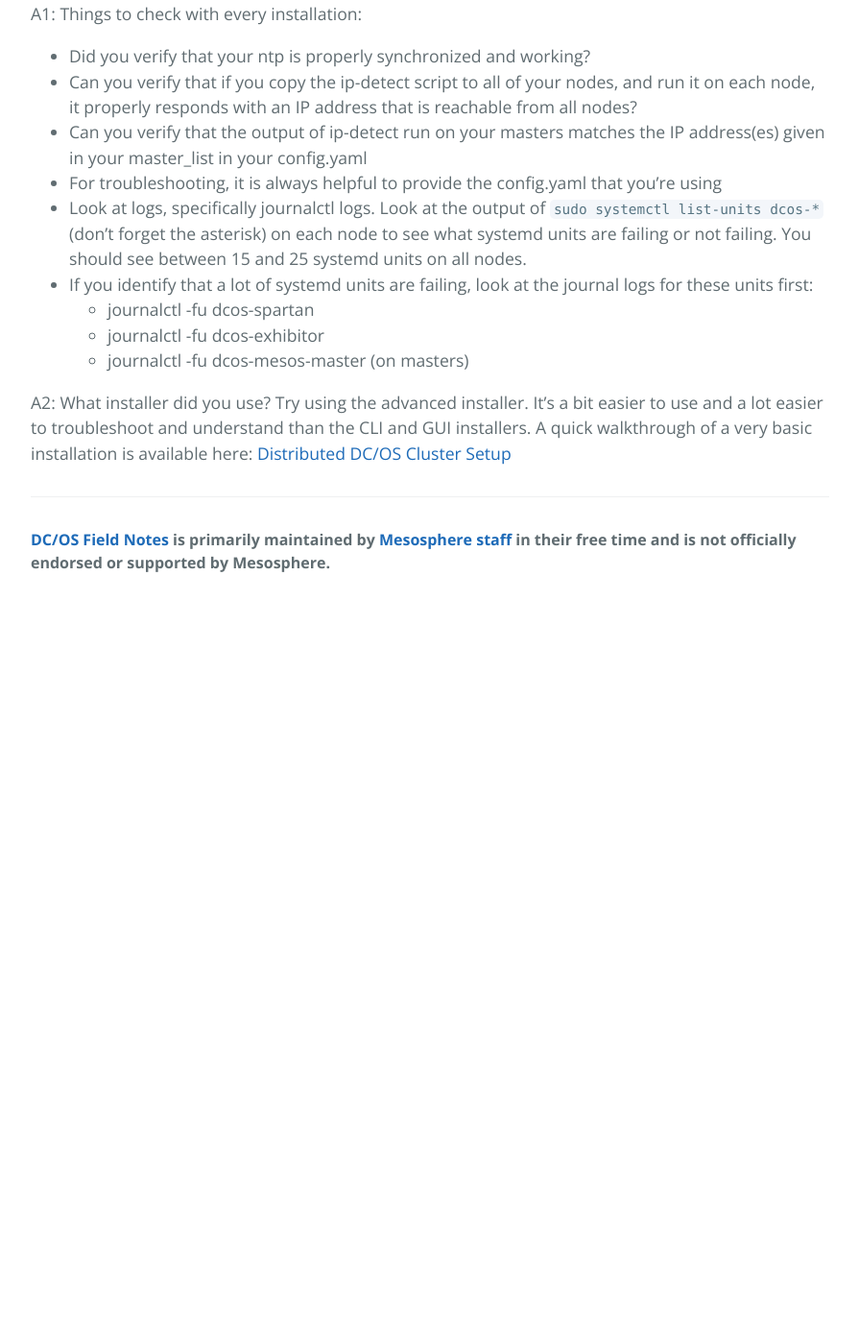
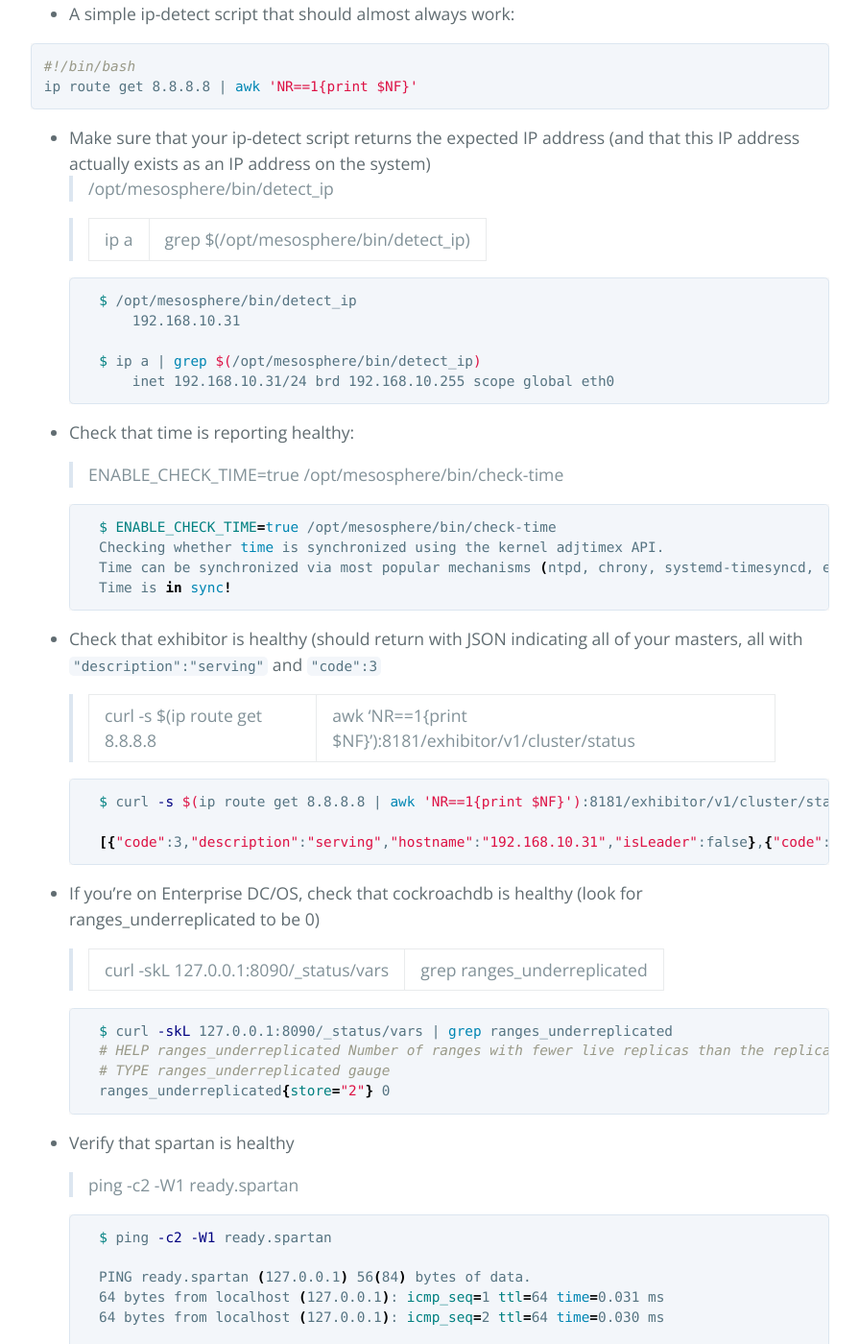
Before and after one commit to mesosphere/field-notes, a Jekyll site: the page built from docs/troubleshooting/installation-faq.md, in a window 1280 px wide and 1400 px high, scrolled down 479 px. Shown: the whole window at 96% size, without its empty margins (192-1087 px from the left). Built offline with Jekyll 4.4.1, drawn with Linux system fonts in a browser that asks for light colours; our own code applies the rules of GitHub Pages for plain Markdown files; before the commit the page ends 1109 px from its top, so only the background shows below that; some of the changed text lies outside the part shown.

Commit message:
Update faq

````diff
--- a/docs/troubleshooting/installation-faq.md
+++ b/docs/troubleshooting/installation-faq.md
@@ -2,6 +2,122 @@
 ---
 
 This is meant to be a rolling FAQ for DC/OS users.  This is very incomplete.
+
+Things to try/check when standnig up a DC/OS cluster:
+
+* A simple ip-detect script that should almost always work:
+
+```bash
+#!/bin/bash
+ip route get 8.8.8.8 | awk 'NR==1{print $NF}'
+```
+
+* Make sure that your ip-detect script returns the expected IP address (and that this IP address actually exists as an IP address on the system)
+    > /opt/mesosphere/bin/detect_ip
+
+    > ip a | grep $(/opt/mesosphere/bin/detect_ip)
+
+    ```bash
+    $ /opt/mesosphere/bin/detect_ip
+        192.168.10.31
+
+    $ ip a | grep $(/opt/mesosphere/bin/detect_ip)
+        inet 192.168.10.31/24 brd 192.168.10.255 scope global eth0
+    ```
+
+* Check that time is reporting healthy:
+
+    > ENABLE_CHECK_TIME=true /opt/mesosphere/bin/check-time
+
+    ```bash
+    $ ENABLE_CHECK_TIME=true /opt/mesosphere/bin/check-time
+    Checking whether time is synchronized using the kernel adjtimex API.
+    Time can be synchronized via most popular mechanisms (ntpd, chrony, systemd-timesyncd, etc.)
+    Time is in sync!
+    ```
+
+* Check that exhibitor is healthy (should return with JSON indicating all of your masters, all with `"description":"serving"` and `"code":3`
+
+    > curl -s $(ip route get 8.8.8.8 | awk 'NR==1{print $NF}'):8181/exhibitor/v1/cluster/status
+
+    ```bash
+    $ curl -s $(ip route get 8.8.8.8 | awk 'NR==1{print $NF}'):8181/exhibitor/v1/cluster/status
+
+    [{"code":3,"description":"serving","hostname":"192.168.10.31","isLeader":false},{"code":3,"description":"serving","hostname":"192.168.10.32","isLeader":true},{"code":3,"description":"serving","hostname":"192.168.10.33","isLeader":false}]
+    ```
+
+* If you're on Enterprise DC/OS, check that cockroachdb is healthy (look for ranges_underreplicated to be 0)
+
+    > curl -skL 127.0.0.1:8090/_status/vars | grep ranges_underreplicated
+
+    ```bash
+    $ curl -skL 127.0.0.1:8090/_status/vars | grep ranges_underreplicated
+    # HELP ranges_underreplicated Number of ranges with fewer live replicas than the replication target
+    # TYPE ranges_underreplicated gauge
+    ranges_underreplicated{store="2"} 0
+    ```
+
+* Verify that spartan is healthy
+
+    > ping -c2 -W1 ready.spartan
+
+    ```bash
+    $ ping -c2 -W1 ready.spartan
+
+    PING ready.spartan (127.0.0.1) 56(84) bytes of data.
+    64 bytes from localhost (127.0.0.1): icmp_seq=1 ttl=64 time=0.031 ms
+    64 bytes from localhost (127.0.0.1): icmp_seq=2 ttl=64 time=0.030 ms
+
+    --- ready.spartan ping statistics ---
+    2 packets transmitted, 2 received, 0% packet loss, time 1000ms
+    rtt min/avg/max/mdev = 0.030/0.030/0.031/0.005 ms
+    ```
+
+* Verify that Mesos is healthy (look for `overlay/log/recovered` and `registrar/log/recovered` to both be 1):
+
+
+    > curl -s $(ip route get 8.8.8.8 | awk 'NR==1{print $NF}'):5050/metrics/snapshot | tr ',' '\n' | grep recovered
+
+    ```bash
+    $ curl -s $(ip route get 8.8.8.8 | awk 'NR==1{print $NF}'):5050/metrics/snapshot | tr ',' '\n' | grep recovered
+    "overlay\/log\/recovered":1.0
+    "registrar\/log\/recovered":1.0
+    ```
+
+* Verify that mesos-dns is healthy
+
+    > ping -c2 -W1 leader.mesos
+
+    ```bash
+    $ ping -c2 -W1 leader.mesos
+    PING leader.mesos (192.168.10.32) 56(84) bytes of data.
+    64 bytes from master-asus-32 (192.168.10.32): icmp_seq=1 ttl=64 time=3.64 ms
+    64 bytes from master-asus-32 (192.168.10.32): icmp_seq=2 ttl=64 time=2.12 ms
+
+    --- leader.mesos ping statistics ---
+    2 packets transmitted, 2 received, 0% packet loss, time 1000ms
+    rtt min/avg/max/mdev = 2.124/2.886/3.648/0.762 ms
+    ```
+
+* Verify that Marathon is healthy
+
+    > curl -skL $(ip route get 8.8.8.8 | awk 'NR==1{print $NF}'):8080/v2/leader
+
+    ```bash
+    $ curl -skL $(ip route get 8.8.8.8 | awk 'NR==1{print $NF}'):8080/v2/leader
+    3{"leader":"192.168.10.33:8080"}
+    ```
+
+* See if the UI responds to curl:
+
+    > curl $(ip route get 8.8.8.8 | awk 'NR==1{print $NF}') -kL | head -c300
+
+    ```bash
+    $ curl $(ip route get 8.8.8.8 | awk 'NR==1{print $NF}') -skL | head -c300
+    <!DOCTYPE html> <html lang=en class=no-js> <head> <title> Mesosphere DC/OS </title> <meta charset=utf-8> <meta http-equiv=X-UA-Compatible content="IE=edge,chrome=1"> <meta name=title content="Mesosphere DC/OS"><!--[if lt IE 9]>
+    <script src="http://html5shim.googlecode.com/svn/trunk/html5.js">
+    ```
+
 
 Q: I'm having issues installing DC/OS.  Can you help me troubleshoot?
 
@@ -12,7 +128,7 @@ A1: Things to check with every installation:
 * For troubleshooting, it is always helpful to provide the config.yaml that you're using
 * Look at logs, specifically journalctl logs.  Look at the output of `sudo systemctl list-units dcos-*` (don't forget the asterisk) on each node to see what systemd units are failing or not failing.  You should see between 15 and 25 systemd units on all nodes.
 * If you identify that a lot of systemd units are failing, look at the journal logs for these units first:
-    * journalctl -fu dcos-spartan
+    * journalctl -fu dcos-spartan (this has been replaced by `dcos-net` in DC/OS 1.11.x and above)
     * journalctl -fu dcos-exhibitor
     * journalctl -fu dcos-mesos-master (on masters)
 
````
